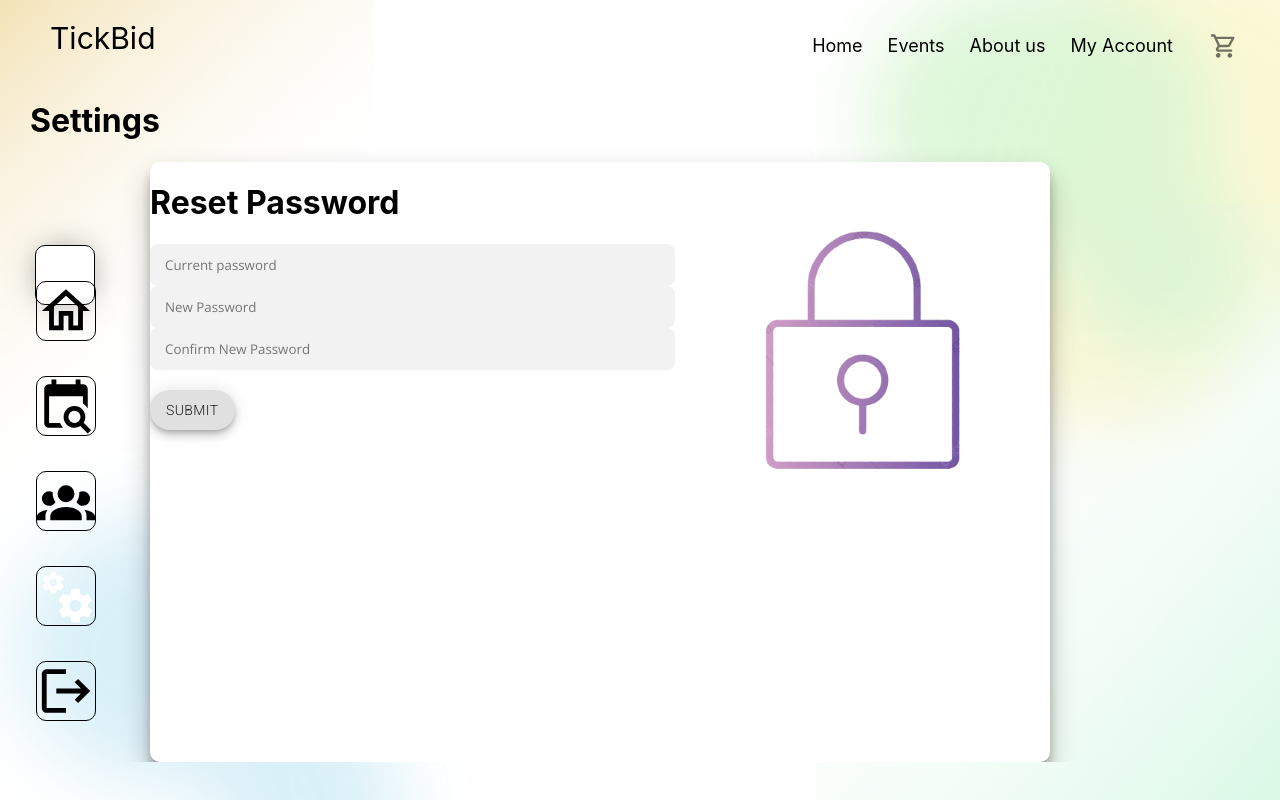
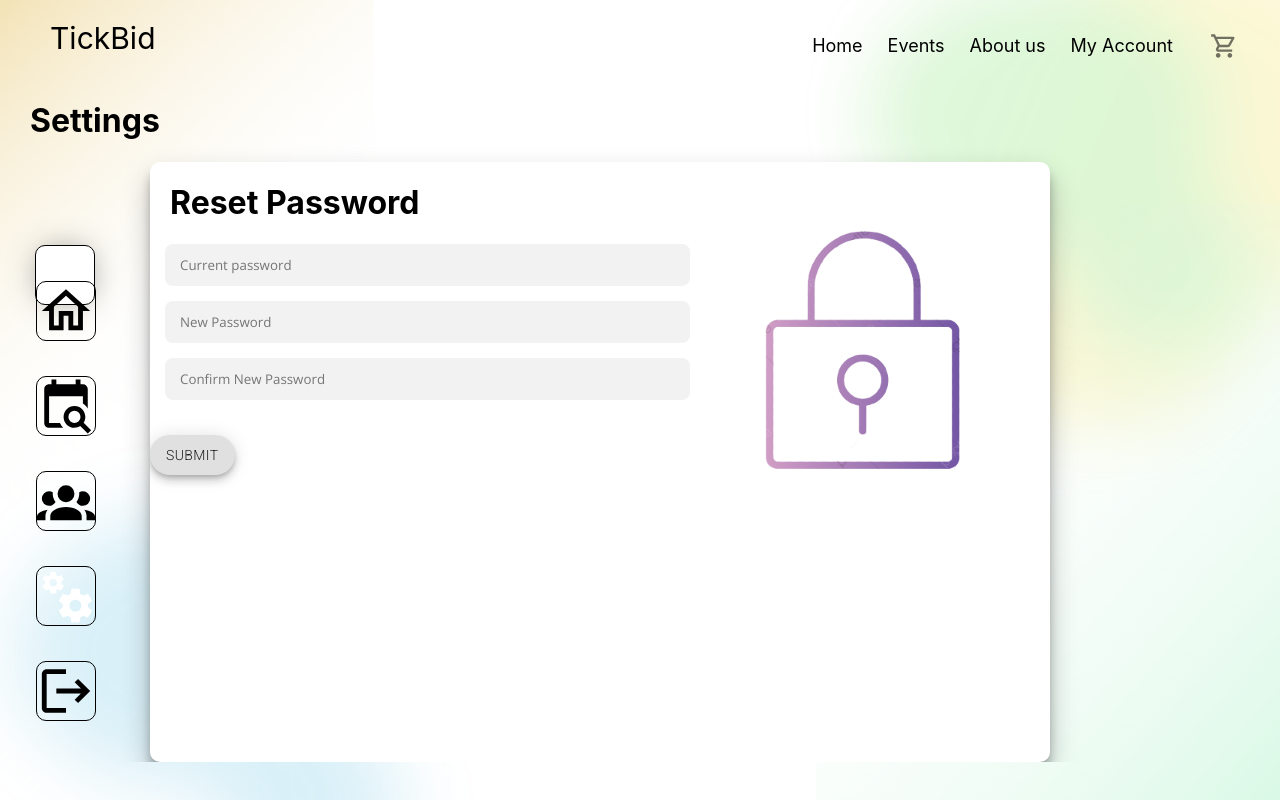
Before and after one commit to samitha093/Software-project, a Next.js app in the folder client/: page /manager/settings in a window 1280 px wide. Built offline with nearby package versions, Linux system fonts and the light colour scheme; no server answers; a web font is replaced by a local one.

Commit message:
Bug in Pendingtickets and Passwordresetmanager fixed

```diff
--- a/client/components/manager/Passwordresetmanager.tsx
+++ b/client/components/manager/Passwordresetmanager.tsx
@@ -27,7 +27,7 @@ const Passwordresetmanager: React.FC<ResetPwdProps> = ({ }) => {
                             <form className={styles.modern_form} action="#">
                                 <h1 className={styles.head_password} >Reset Password</h1>
                                 <input
-                                    className="inputbox-modern"
+                                    className={styles.inputbox_modern}
                                     type="password"
                                     placeholder="Current password"
                                     value={currentpwd}
@@ -35,7 +35,7 @@ const Passwordresetmanager: React.FC<ResetPwdProps> = ({ }) => {
                                 // onBlur={emailBlurHandler}
                                 />
                                 <input
-                                    className="inputbox-modern"
+                                    className={styles.inputbox_modern}
                                     type="password"
                                     placeholder="New Password"
                                     value={newpwd}
@@ -43,7 +43,7 @@ const Passwordresetmanager: React.FC<ResetPwdProps> = ({ }) => {
                                 // onBlur={emailBlurHandler}
                                 />
                                 <input
-                                    className="inputbox-modern"
+                                    className={styles.inputbox_modern}
                                     type="password"
                                     placeholder="Confirm New Password"
                                     value={cnewpwd}
--- a/client/components/manager/Pendingtickets.tsx
+++ b/client/components/manager/Pendingtickets.tsx
@@ -146,8 +146,9 @@ export default function PendingEvents() {
                             maxRows="1"
                             variant="standard"
                             fullWidth
+                            error
                         />
-                        <Fab variant="extended" size="medium" background-color="#8F7F98" aria-label="add" marginleft="30px">
+                        <Fab variant="extended" size="medium" background-color="#8F7F98" aria-label="add" margin-left="30px">
                             SUBMIT
                         </Fab>
                     </Stack>
--- a/client/components/manager/styles.module.css
+++ b/client/components/manager/styles.module.css
@@ -455,6 +455,23 @@
     justify-content: center !important;
 }
 
+.inputbox_modern{
+	background-color: rgba(238, 238, 238, 0.733);
+	border: none;
+	outline: none;
+	border-radius: 8px;
+	padding: 12px 15px;
+    margin-bottom: 15px;
+    margin-left: 15px;
+	width: 100%;
+	font-family: 'Open Sans', sans-serif;
+
+}
+.head_password
+{
+    margin-left: 20px;
+}
+
 /*start - seller approval*/
 .manager_c_sellerapprovaltable {
     width: 100%;
```
